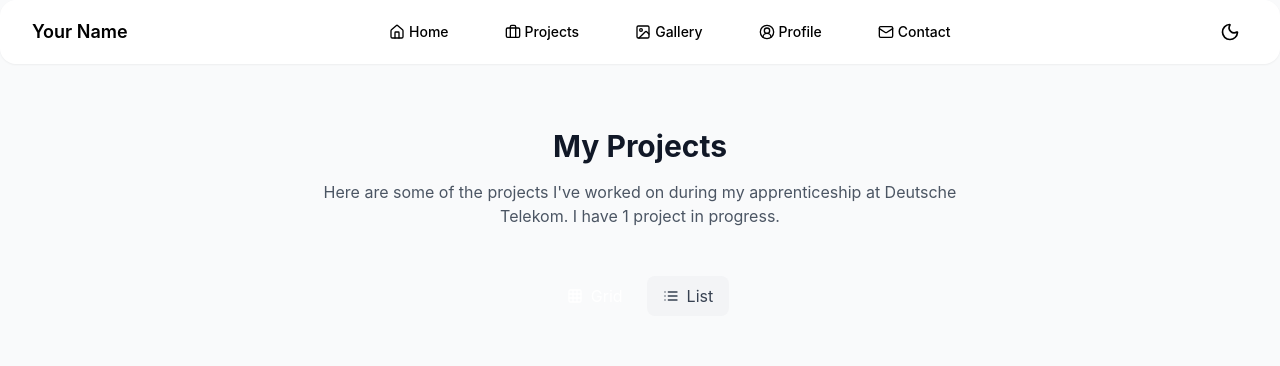
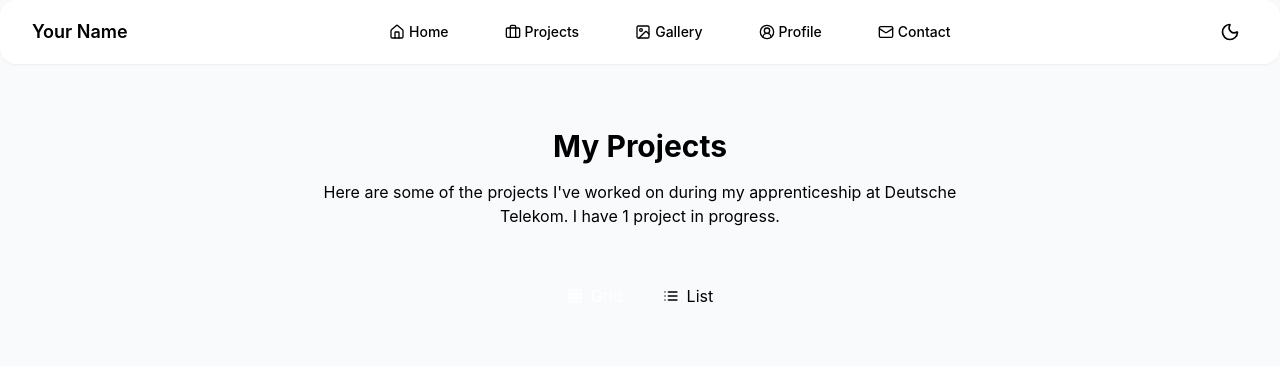
Before and after one commit to JustinRosengart/ReactPortfolio, a React (Create React App) app: page /projects in a window 1280 px wide. Shown: the top 366 px of the page. Built offline with nearby package versions, Linux system fonts and the light colour scheme.

Commit message:
refactor: apply theme classes for consistent styling across Profile, Projects, and TOS pages

```diff
--- a/src/pages/ProfilePage.tsx
+++ b/src/pages/ProfilePage.tsx
@@ -32,8 +32,7 @@ const ProfilePage: React.FC = () => {
 
                     {/* Skills */}
                     <div className="mb-12">
-                        <h2 className={`text-2xl font-bold ${themeClasses.text.primaryDark} text-center mb-8`}>Top
-                            Skills</h2>
+                        <h2 className={`text-2xl font-bold ${themeClasses.text.primaryDark} text-center mb-8`}>Top Skills</h2>
                         <div className="flex flex-wrap justify-center gap-3">
                             {personalInfo.topSkills.map((skill) => (
                                 <span key={skill}
--- a/src/pages/ProjectsPage.tsx
+++ b/src/pages/ProjectsPage.tsx
@@ -32,12 +32,12 @@ const ProjectsPage: React.FC = () => {
     };
 
     return (
-        <div className="min-h-screen bg-gray-50 dark:bg-gray-900 transition-colors duration-200 mb-12">
+        <div className={`min-h-screen ${themeClasses.bg.primaryLighter} transition-colors duration-200 mb-12`}>
             <div className="max-w-7xl mx-auto px-4 sm:px-6 lg:px-8 py-16">
                 {/* Header */}
                 <div className="text-center mb-12">
-                    <h1 className="text-3xl font-bold text-gray-900 dark:text-white mb-4">{pageContent.projects.title}</h1>
-                    <p className="text-gray-600 dark:text-gray-300 max-w-2xl mx-auto mb-6">
+                    <h1 className={`text-3xl font-bold ${themeClasses.text.primaryDark} mb-4`}>{pageContent.projects.title}</h1>
+                    <p className={`${themeClasses.text.primaryLight} max-w-2xl mx-auto mb-6`}>
                         {pageContent.projects.description}
                         {((): string => {
                             if (projects.length === 0) return ` ${pageContent.projects.emptyState.message}`;
@@ -81,7 +81,7 @@ const ProjectsPage: React.FC = () => {
                         className={`flex items-center space-x-2 px-4 py-2 rounded-lg transition-colors ${
                             viewMode === 'grid'
                                 ? `${themeClasses.bg.primary} text-white`
-                                : 'bg-gray-100 dark:bg-gray-700 text-gray-700 dark:text-gray-300 hover:bg-gray-200 dark:hover:bg-gray-600'
+                                : `${themeClasses.bg.primaryLight} ${themeClasses.text.primaryLight} ${themeClasses.text.primaryHover}`
                         }`}
                     >
                         <Grid size={16}/>
@@ -92,7 +92,7 @@ const ProjectsPage: React.FC = () => {
                         className={`flex items-center space-x-2 px-4 py-2 rounded-lg transition-colors ${
                             viewMode === 'list'
                                 ? `${themeClasses.bg.primary} text-white`
-                                : 'bg-gray-100 dark:bg-gray-700 text-gray-700 dark:text-gray-300 hover:bg-gray-200 dark:hover:bg-gray-600'
+                                : `${themeClasses.bg.primaryLight} ${themeClasses.text.primaryLight} ${themeClasses.text.primaryHover}`
                         }`}
                     >
                         <List size={16}/>
--- a/src/pages/TOSPage.tsx
+++ b/src/pages/TOSPage.tsx
@@ -2,6 +2,7 @@ import React from 'react';
 import {ArrowLeft} from 'lucide-react';
 import {useNavigate} from 'react-router-dom';
 import {personalInfo, termsOfServiceContent} from '../data/personal';
+import { themeClasses } from '../config/theme';
 
 const TermsOfServicePage: React.FC = () => {
     const navigate = useNavigate();
@@ -11,22 +12,22 @@ const TermsOfServicePage: React.FC = () => {
     };
 
     return (
-        <div className="min-h-screen bg-gray-50 dark:bg-gray-900 transition-colors duration-200">
+        <div className={`min-h-screen ${themeClasses.bg.primaryLighter} transition-colors duration-200`}>
             <div className="max-w-4xl mx-auto px-4 sm:px-6 lg:px-8 py-16">
                 {/* Back Button */}
                 <button
                     onClick={handleBack}
-                    className="flex items-center space-x-2 text-gray-600 dark:text-gray-300 hover:text-gray-900 dark:hover:text-white transition-colors mb-8"
+                    className={`flex items-center space-x-2 ${themeClasses.text.primaryLight} ${themeClasses.text.primaryHover} mb-8`}
                 >
                     <ArrowLeft size={20}/>
                     <span>Back</span>
                 </button>
 
-                <div className="bg-white dark:bg-gray-800 rounded-2xl shadow-sm p-8 transition-colors duration-200">
-                    <h1 className="text-3xl font-bold text-gray-900 dark:text-white mb-8">Terms of Service</h1>
+                <div className={`${themeClasses.card.base} p-8`}>
+                    <h1 className={`text-3xl font-bold ${themeClasses.text.primaryDark} mb-8`}>Terms of Service</h1>
 
-                    <div className="prose prose-gray dark:prose-invert max-w-none">
-                        <p className="text-gray-600 dark:text-gray-300 mb-6">
+                    <div className="prose max-w-none">
+                        <p className={`${themeClasses.text.primaryLight} mb-6`}>
                             <strong>Last updated:</strong> {termsOfServiceContent.lastUpdated}
                         </p>
 
@@ -36,7 +37,7 @@ const TermsOfServicePage: React.FC = () => {
                                     return content.map((item, itemIndex) => {
                                         if (item.startsWith('•')) {
                                             return (
-                                                <li key={itemIndex} className="text-gray-700 dark:text-gray-300">
+                                                <li key={itemIndex} className={`${themeClasses.text.primaryLight}`}>
                                                     {item.substring(2)}
                                                 </li>
                                             );
@@ -44,13 +45,13 @@ const TermsOfServicePage: React.FC = () => {
                                             return <div key={itemIndex} className="mb-4"/>;
                                         } else {
                                             return (
-                                                <p key={itemIndex} className="text-gray-700 dark:text-gray-300 mb-4">
+                                                <p key={itemIndex} className={`${themeClasses.text.primaryLight} mb-4`}>
                                                     {item.includes(personalInfo.email) ? (
                                                         <>
                                                             {item.split(personalInfo.email)[0]}
                                                             <a
                                                                 href={`mailto:${personalInfo.email}`}
-                                                                className="text-purple-600 dark:text-purple-400 hover:underline"
+                                                                className={`${themeClasses.text.primary} ${themeClasses.text.primaryHover} underline`}
                                                             >
                                                                 {personalInfo.email}
                                                             </a>
@@ -65,13 +66,13 @@ const TermsOfServicePage: React.FC = () => {
                                     });
                                 } else {
                                     return (
-                                        <p className="text-gray-700 dark:text-gray-300 mb-4">
+                                        <p className={`${themeClasses.text.primaryLight} mb-4`}>
                                             {content.includes(personalInfo.email) ? (
                                                 <>
                                                     {content.split(personalInfo.email)[0]}
                                                     <a
                                                         href={`mailto:${personalInfo.email}`}
-                                                        className="text-purple-600 dark:text-purple-400 hover:underline"
+                                                        className={`${themeClasses.text.primary} ${themeClasses.text.primaryHover} underline`}
                                                     >
                                                         {personalInfo.email}
                                                     </a>
```
